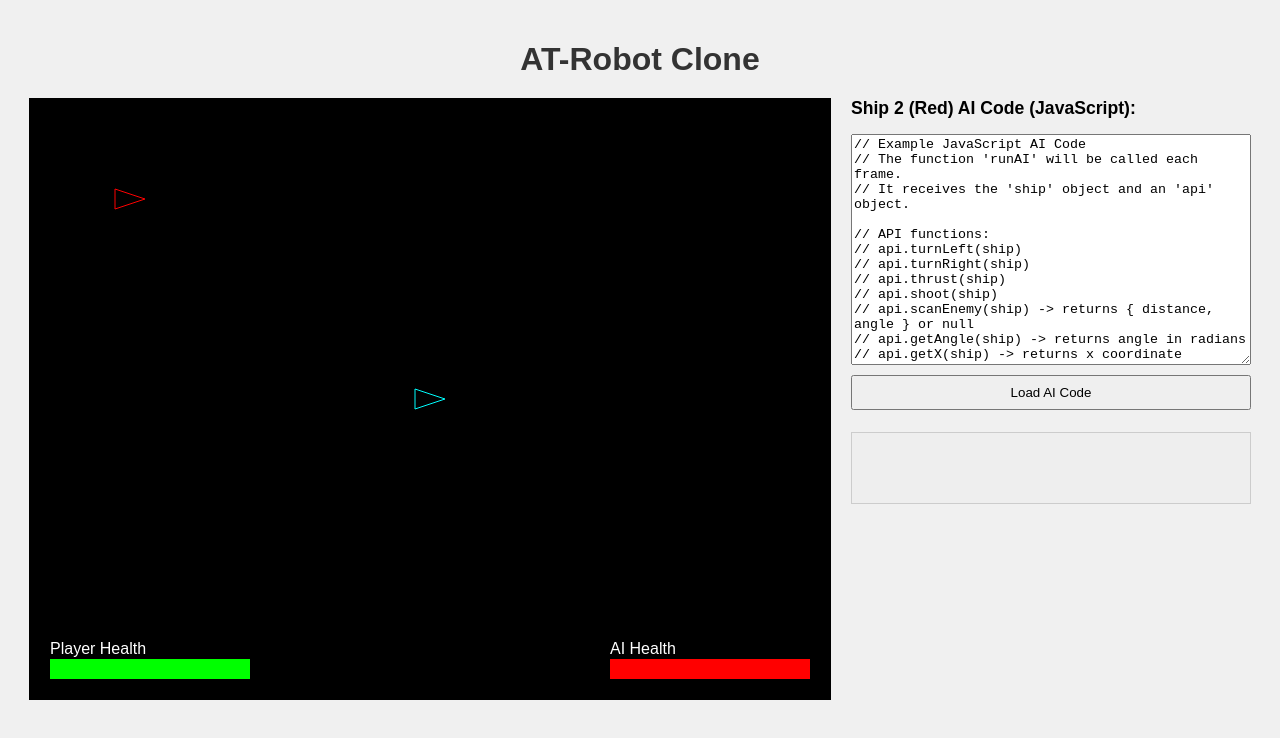
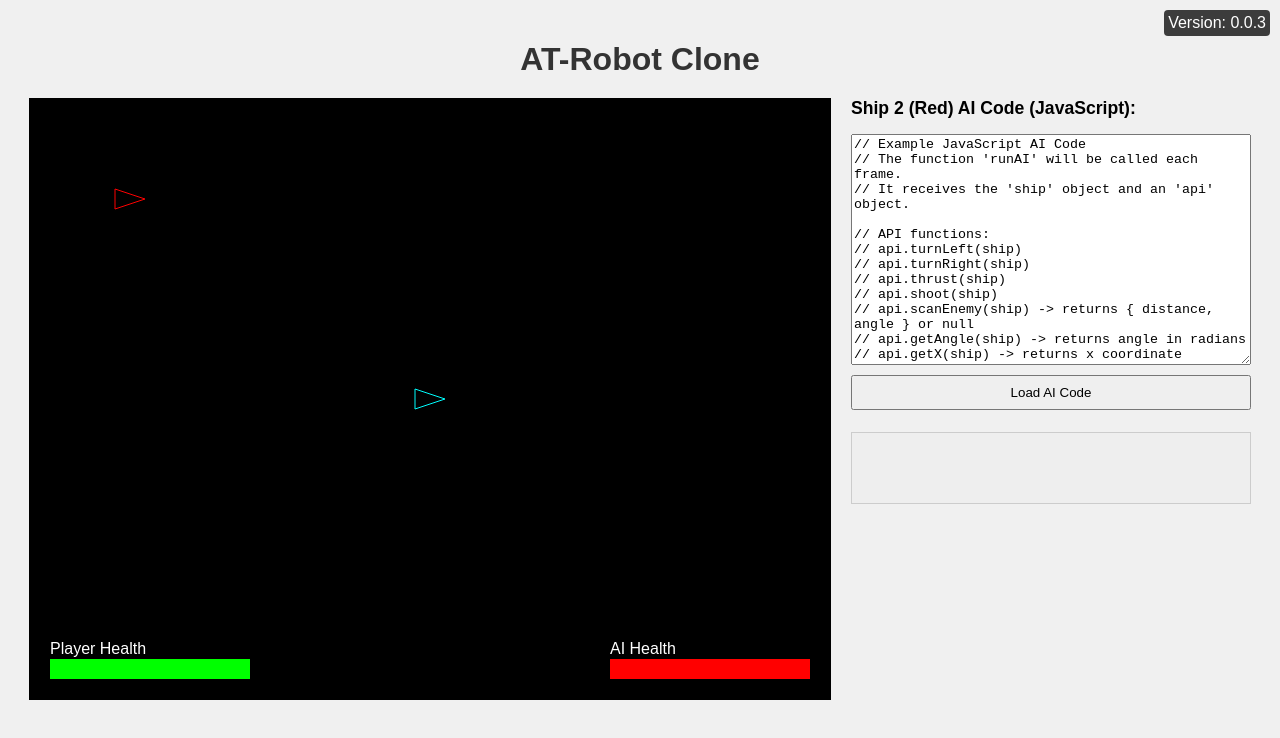
Before and after one commit to rafaeldelrey/atrobot, a plain HTML site: page index.html in a window 1280 px wide. Drawn offline with Linux system fonts and the light colour scheme.

Commit message:
Update UI to display release version and tag release 0.04

```diff
--- a/index.html
+++ b/index.html
@@ -8,6 +8,7 @@
     <!-- Skulpt scripts removed -->
 </head>
 <body>
+  <div id="releaseInfo" style="position: fixed; top: 10px; right: 10px; color: white !important; font-size: 16px !important; z-index: 10000 !important; background: rgba(0, 0, 0, 0.75) !important; padding: 4px !important; border-radius: 4px;">Version: 0.0.3</div>
     <h1>AT-Robot Clone</h1>
     <div class="main-container">
         <canvas id="gameCanvas"></canvas>
```
Also changed, not shown: 3 other files.
